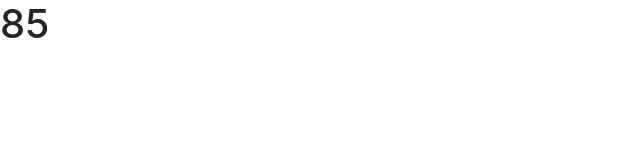
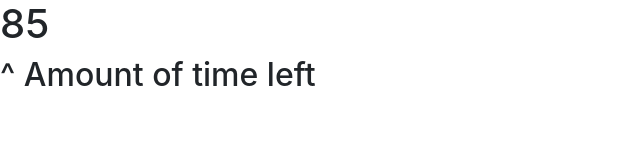
Before and after one commit to datrimboli/hw4codequiz, a plain HTML site: page index.html in a window 1280 px wide. Shown: the whole page, without its empty margins (0-640 px from the left). Drawn offline with nearby package versions, Linux system fonts and the light colour scheme.

Commit message:
code comment added

```diff
--- a/index.html
+++ b/index.html
@@ -14,20 +14,26 @@
 <body>
 
   <h1 id="timer">90</h1>
+  <h2> ^ Amount of time left</h2>
 
   <script>
     // Number of seconds you will have to complete the quix (90)
     let timer = 90
 
-// Timer function
+    // Timer function interval to count down the remaining time by intervals of one second
     let myInterval = setInterval(() => {
+      // -- signifies counting down by intervals of one
       timer--
+      // Shows how much time is left in countdown
       document.getElementById('timer').textContent = timer
-
+      // Sets up conditional for what happens when time runs out
       if (timer <= 0) {
-        alert ('Your time is up!')
+        // Alert prompt for when the 90 seconds has expired
+        alert('Your time is up!')
+        // Clears the prompt and stops the function from running
         clearInterval(myInterval)
       }
+      // Sets format to count down by 1 second intervals (1000ms=1sec)
     }, 1000)
   </script>
 
```
